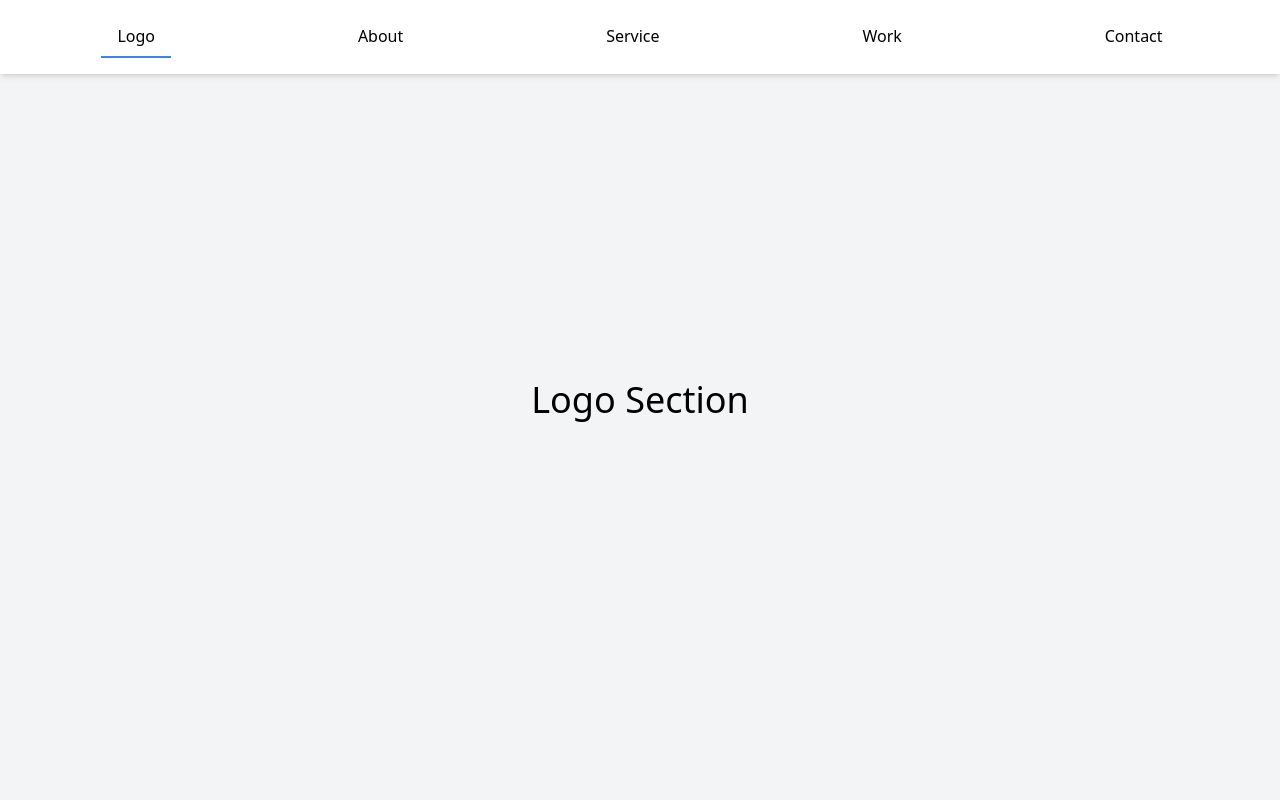
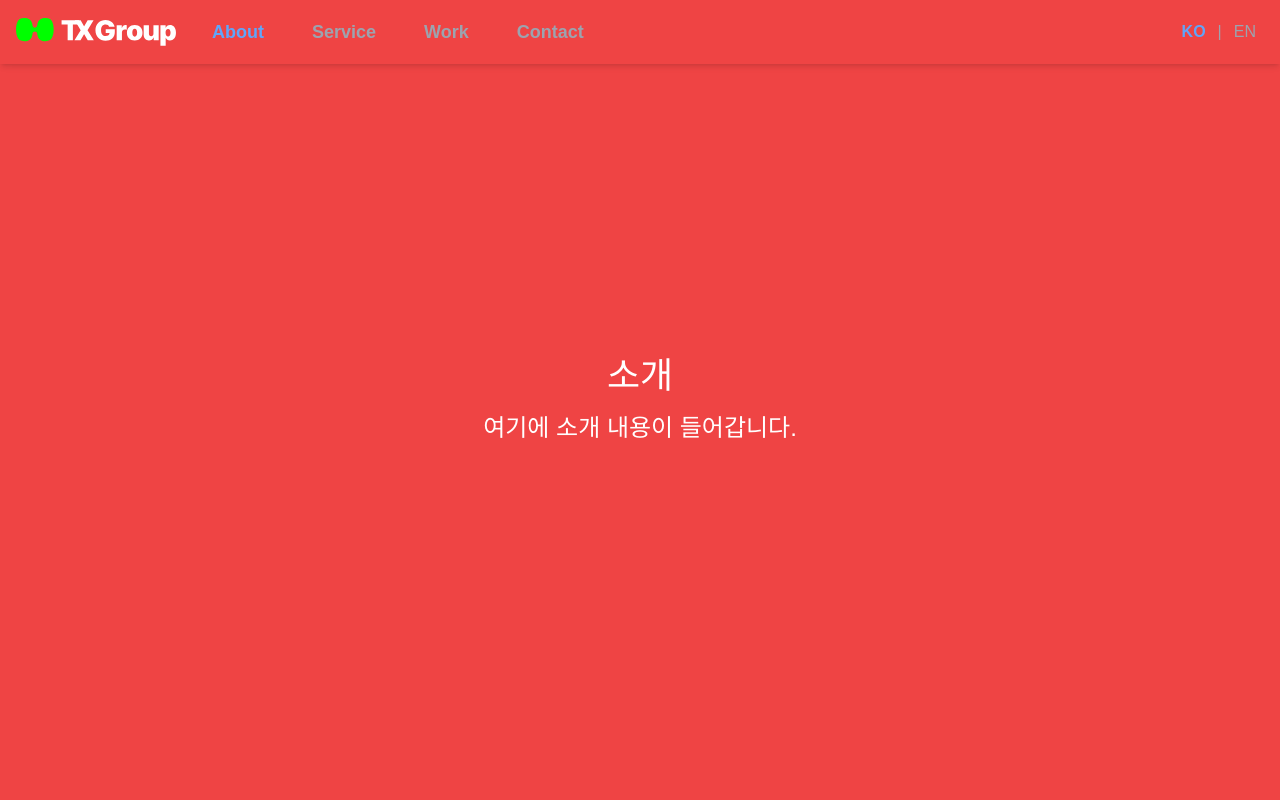
Before and after one commit to blgamann/tgb, a Next.js app: page / in a window 1280 px wide. Shown: the top 800 px of the page. Built offline with nearby package versions, Linux system fonts and the light colour scheme.

Commit message:
Update layout style

```diff
--- a/app/globals.css
+++ b/app/globals.css
@@ -2,7 +2,10 @@
 @tailwind components;
 @tailwind utilities;
 
-body {
-  background: #3d3d3d;
-  /* font-family: Arial, Helvetica, sans-serif; */
+@import url("https://cdn.jsdelivr.net/gh/orioncactus/pretendard/dist/web/static/pretendard.css");
+
+@layer base {
+  body {
+    @apply font-sans;
+  }
 }
--- a/app/page.tsx
+++ b/app/page.tsx
@@ -1,18 +1,23 @@
+// pages/index.tsx
 "use client";
 
-import { useState, useEffect } from "react";
+import { useState, useEffect, useRef, FC } from "react";
 import type { NextPage } from "next";
 import Head from "next/head";
 import { Menu, X } from "lucide-react";
+import Image from "next/image";
 
-import Logo from "@/sections/logo";
 import About from "@/sections/about";
 import Service from "@/sections/service";
 import Work from "@/sections/work";
 import Contact from "@/sections/contact";
 
-const menuItems = [
-  { href: "#logo", text: "Logo" },
+interface MenuItem {
+  href: string;
+  text: string;
+}
+
+const menuItems: MenuItem[] = [
   { href: "#about", text: "About" },
   { href: "#service", text: "Service" },
   { href: "#work", text: "Work" },
@@ -20,37 +25,122 @@ const menuItems = [
 ];
 
 const Home: NextPage = () => {
-  const [activeSection, setActiveSection] = useState("logo");
+  const [activeSection, setActiveSection] = useState<string>("about");
+  const [isMenuOpen, setIsMenuOpen] = useState<boolean>(false);
+  const [language, setLanguage] = useState<"KO" | "EN">("KO");
+  const observer = useRef<IntersectionObserver | null>(null);
 
+  // 활성화된 메뉴 항목을 확인하는 헬퍼 함수
+  const isActive = (href: string) => activeSection === href.substring(1);
+
+  // Intersection Observer를 사용하여 현재 활성 섹션 추적
   useEffect(() => {
-    const handleScroll = () => {
-      const sections = document.querySelectorAll("section");
-      const scrollPosition = window.pageYOffset;
+    const sections = document.querySelectorAll<HTMLElement>("section");
+    const options = {
+      root: null,
+      rootMargin: "0px",
+      threshold: 0.3,
+    };
+
+    observer.current = new IntersectionObserver((entries) => {
+      entries.forEach((entry) => {
+        if (entry.isIntersecting) {
+          setActiveSection(entry.target.id);
+        }
+      });
+    }, options);
 
     sections.forEach((section) => {
-        const sectionTop = section.offsetTop;
-        const sectionHeight = section.clientHeight;
-        if (scrollPosition >= sectionTop - sectionHeight / 3) {
-          setActiveSection(section.id);
-        }
+      observer.current?.observe(section);
     });
+
+    return () => {
+      observer.current?.disconnect();
     };
-
-    window.addEventListener("scroll", handleScroll);
-    return () => window.removeEventListener("scroll", handleScroll);
   }, []);
 
+  // 메뉴 항목 클릭 시 스크롤 및 메뉴 닫기
   const handleClick = (
     e: React.MouseEvent<HTMLAnchorElement>,
     href: string
   ) => {
     e.preventDefault();
-    const element = document.querySelector(href);
+    const element = document.querySelector<HTMLElement>(href);
     element?.scrollIntoView({ behavior: "smooth" });
+    setIsMenuOpen(false);
+  };
+
+  // 로고 컴포넌트: 일관된 크기로 렌더링
+  const Logo: FC = () => (
+    <div className="flex-shrink-0">
+      <Image src="/logo.svg" alt="Logo" width={160} height={60} />
+    </div>
+  );
+
+  // 언어 선택기 컴포넌트
+  const LanguageSelector: FC = () => (
+    <div className="flex items-center">
+      <button
+        onClick={() => setLanguage("KO")}
+        className={`px-2 py-1 ${
+          language === "KO" ? "text-blue-400 font-bold" : "text-gray-400"
+        }`}
+        aria-pressed={language === "KO"}
+      >
+        KO
+      </button>
+      <span className="mx-1 text-gray-400">|</span>
+      <button
+        onClick={() => setLanguage("EN")}
+        className={`px-2 py-1 ${
+          language === "EN" ? "text-blue-400 font-bold" : "text-gray-400"
+        }`}
+        aria-pressed={language === "EN"}
+      >
+        EN
+      </button>
+    </div>
+  );
+
+  // 모바일 메뉴 컴포넌트
+  const MobileMenu: FC = () => {
+    if (!isMenuOpen) return null;
+
+    return (
+      <div className="fixed inset-0 bg-black bg-opacity-95 z-50 md:hidden">
+        {/* 모바일 메뉴 상단 바 */}
+        <div className="flex justify-between items-center p-4 border-b border-gray-700 h-16">
+          <Logo />
+          <div className="flex items-center justify-between">
+            <LanguageSelector />
+            <button
+              onClick={() => setIsMenuOpen(false)}
+              className="ml-4 text-gray-400 hover:text-white transition-colors"
+              aria-label="Close Menu"
+            >
+              <X size={26} />
+            </button>
+          </div>
+        </div>
+        {/* 모바일 메뉴 항목 */}
+        <nav className="flex flex-col items-center mt-8 space-y-6">
+          {menuItems.map(({ href, text }) => (
+            <a
+              key={href}
+              href={href}
+              onClick={(e) => handleClick(e, href)}
+              className="text-2xl text-gray-300 hover:text-blue-400 transition-colors"
+            >
+              {text}
+            </a>
+          ))}
+        </nav>
+      </div>
+    );
   };
 
   return (
-    <div className="min-h-screen">
+    <div className="min-h-screen bg-green-500 text-white">
       <Head>
         <title>Single Page with Multiple Sections</title>
         <meta
@@ -60,31 +150,57 @@ const Home: NextPage = () => {
         <link rel="icon" href="/favicon.ico" />
       </Head>
 
-      <header className="fixed top-0 left-0 w-full bg-white shadow-md z-50">
-        <nav className="flex justify-around p-4">
+      {/* Header */}
+      <header className="fixed top-0 left-0 w-full bg-yellow shadow-md z-50">
+        <nav className="flex justify-between items-center p-4 h-16">
+          {/* 왼쪽 섹션: 로고 및 데스크탑 메뉴 */}
+          <div className="flex items-center">
+            <Logo />
+            {/* 데스크탑 메뉴 */}
+            <div className="hidden md:flex items-center space-x-6 text-white font-semibold text-lg ml-6">
               {menuItems.map(({ href, text }) => (
                 <a
                   key={href}
                   href={href}
                   onClick={(e) => handleClick(e, href)}
-              className={`px-4 py-2 hover:bg-gray-100 transition-all ${
-                activeSection === href.slice(1)
-                  ? "border-b-2 border-blue-500"
-                  : ""
+                  className={`px-3 py-2 rounded-md transition-colors ${
+                    isActive(href)
+                      ? "text-blue-400"
+                      : "text-gray-400 hover:text-blue-400"
                   }`}
+                  aria-current={isActive(href) ? "page" : undefined}
                 >
                   {text}
                 </a>
               ))}
+            </div>
+          </div>
+
+          {/* 오른쪽 섹션: 언어 선택기 및 모바일 메뉴 버튼 */}
+          <div className="flex items-center justify-between">
+            <LanguageSelector />
+            <div className="md:hidden ml-4 flex items-center">
+              <button
+                onClick={() => setIsMenuOpen(true)}
+                className="text-gray-400 hover:text-white focus:outline-none"
+                aria-label="Open Menu"
+              >
+                <Menu size={26} />
+              </button>
+            </div>
+          </div>
         </nav>
       </header>
 
-      <main>
-        <Logo />
-        <About />
-        <Service />
-        <Work />
-        <Contact />
+      {/* 모바일 메뉴 */}
+      <MobileMenu />
+
+      {/* 메인 콘텐츠 */}
+      <main className="">
+        <About language={language} />
+        <Service language={language} />
+        <Work language={language} />
+        <Contact language={language} />
       </main>
     </div>
   );
--- a/app/sections/about.tsx
+++ b/app/sections/about.tsx
@@ -1,12 +1,23 @@
 import React from "react";
 
-const About: React.FC = () => (
-  <section
-    id="about"
-    className="h-screen flex justify-center items-center text-4xl bg-red-500"
-  >
-    <h2>About Section</h2>
-  </section>
-);
+const About: React.FC<{ language: "KO" | "EN" }> = ({ language }) => {
+  const getTitle = () => {
+    return language === "KO" ? "소개" : "About";
+  };
+
+  return (
+    <section
+      id="about"
+      className="h-screen flex flex-col justify-center items-center text-4xl bg-red-500"
+    >
+      <h2>{getTitle()}</h2>
+      <p className="mt-4 text-2xl">
+        {language === "KO"
+          ? "여기에 소개 내용이 들어갑니다."
+          : "Content about the section goes here."}
+      </p>
+    </section>
+  );
+};
 
 export default About;
--- a/app/sections/contact.tsx
+++ b/app/sections/contact.tsx
@@ -1,12 +1,18 @@
 import React from "react";
 
-const Contact: React.FC = () => (
+const Contact: React.FC<{ language: "KO" | "EN" }> = ({ language }) => {
+  const getTitle = () => {
+    return language === "KO" ? "연락처" : "Contact";
+  };
+
+  return (
     <section
       id="contact"
       className="h-screen flex justify-center items-center text-4xl bg-blue-500"
     >
-    <h2>Contact Section</h2>
+      <h2>{getTitle()}</h2>
     </section>
   );
+};
 
 export default Contact;
--- a/app/sections/logo.tsx
+++ /dev/null
@@ -1,12 +0,0 @@
-import React from "react";
-
-const Logo: React.FC = () => (
-  <section
-    id="logo"
-    className="h-screen flex justify-center items-center text-4xl bg-gray-100"
-  >
-    <h2>Logo Section</h2>
-  </section>
-);
-
-export default Logo;
--- a/app/sections/service.tsx
+++ b/app/sections/service.tsx
@@ -1,12 +1,18 @@
 import React from "react";
 
-const Service: React.FC = () => (
+const Service: React.FC<{ language: "KO" | "EN" }> = ({ language }) => {
+  const getTitle = () => {
+    return language === "KO" ? "서비스" : "Service";
+  };
+
+  return (
     <section
       id="service"
       className="h-screen flex justify-center items-center text-4xl bg-yellow-500"
     >
-    <h2>Service Section</h2>
+      <h2>{getTitle()}</h2>
     </section>
   );
+};
 
 export default Service;
--- a/app/sections/work.tsx
+++ b/app/sections/work.tsx
@@ -1,12 +1,18 @@
 import React from "react";
 
-const Work: React.FC = () => (
+const Work: React.FC<{ language: "KO" | "EN" }> = ({ language }) => {
+  const getTitle = () => {
+    return language === "KO" ? "작업" : "Work";
+  };
+
+  return (
     <section
       id="work"
       className="h-screen flex justify-center items-center text-4xl bg-green-500"
     >
-    <h2>Work Section</h2>
+      <h2>{getTitle()}</h2>
     </section>
   );
+};
 
 export default Work;
--- a/tailwind.config.ts
+++ b/tailwind.config.ts
@@ -12,6 +12,9 @@ const config: Config = {
         background: "var(--background)",
         foreground: "var(--foreground)",
       },
+      fontFamily: {
+        sans: ["Pretendard", "sans-serif"],
+      },
     },
   },
   plugins: [],
```
Also changed, not shown: public/logo.svg (added). Lines whose indentation alone changed are shown as unchanged.
